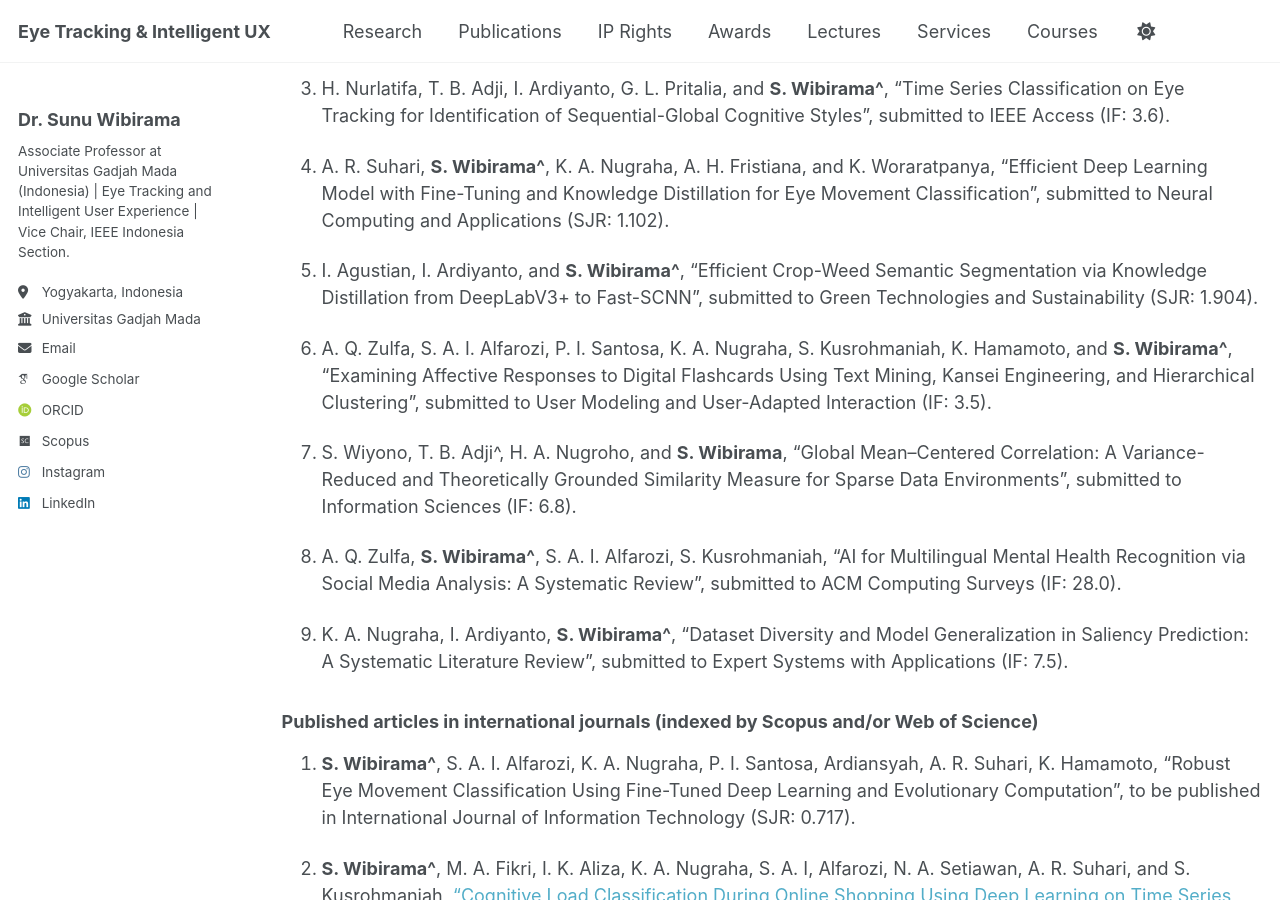
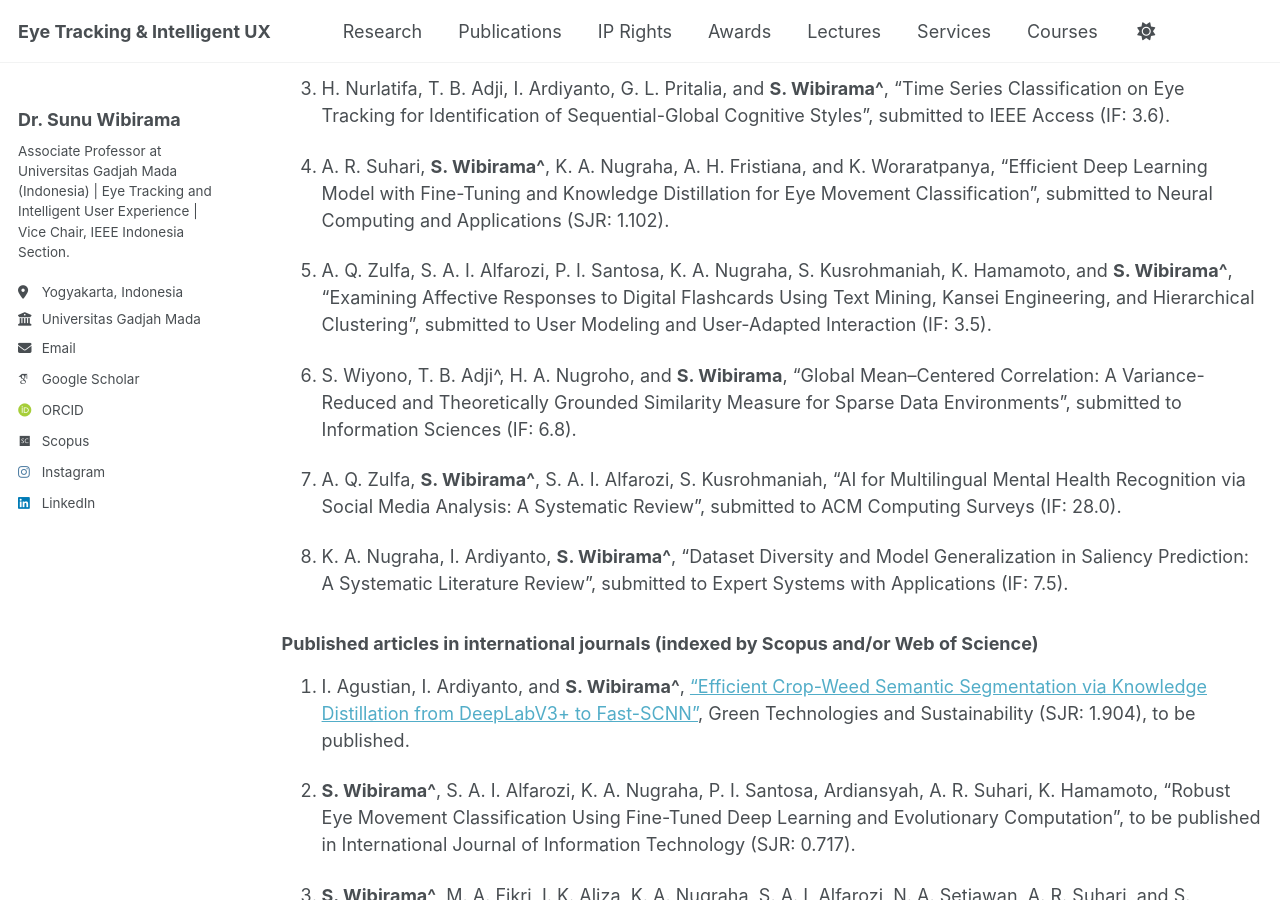
Before and after one commit to wibirama/wibirama.github.io, a Jekyll site: the page built from _pages/allpublications.md, in a window 1280 px wide and 900 px high, scrolled down 639 px. Built offline with Jekyll 4.4.1, drawn with Linux system fonts in a browser that asks for light colours; emoji names are drawn with the system emoji font; some web fonts are replaced; a script that is not in the unit is left out.

Commit message:
Update allpublications.md

```diff
--- a/_pages/allpublications.md
+++ b/_pages/allpublications.md
@@ -29,70 +29,70 @@ Journal articles
 
 4. A. R. Suhari, **S. Wibirama^**, K. A. Nugraha, A. H. Fristiana, and K. Woraratpanya, "Efficient Deep Learning Model with Fine-Tuning and Knowledge Distillation for Eye Movement Classification", submitted to Neural Computing and Applications (SJR: 1.102).
 
-5. I. Agustian, I. Ardiyanto, and **S. Wibirama^**, "Efficient Crop-Weed Semantic Segmentation via Knowledge Distillation from DeepLabV3+ to Fast-SCNN", submitted to Green Technologies and Sustainability (SJR: 1.904).
+5. A. Q. Zulfa, S. A. I. Alfarozi, P. I. Santosa, K. A. Nugraha, S. Kusrohmaniah, K. Hamamoto, and **S. Wibirama^**, "Examining Affective Responses to Digital Flashcards Using Text Mining, Kansei Engineering, and Hierarchical Clustering", submitted to User Modeling and User-Adapted Interaction (IF: 3.5).
 
-6. A. Q. Zulfa, S. A. I. Alfarozi, P. I. Santosa, K. A. Nugraha, S. Kusrohmaniah, K. Hamamoto, and **S. Wibirama^**, "Examining Affective Responses to Digital Flashcards Using Text Mining, Kansei Engineering, and Hierarchical Clustering", submitted to User Modeling and User-Adapted Interaction (IF: 3.5).
+6. S. Wiyono, T. B. Adji^, H. A. Nugroho, and **S. Wibirama**, "Global Mean–Centered Correlation: A Variance-Reduced and Theoretically Grounded Similarity Measure for Sparse Data Environments", submitted to Information Sciences (IF: 6.8).
 
-7. S. Wiyono, T. B. Adji^, H. A. Nugroho, and **S. Wibirama**, "Global Mean–Centered Correlation: A Variance-Reduced and Theoretically Grounded Similarity Measure for Sparse Data Environments", submitted to Information Sciences (IF: 6.8).
+7. A. Q. Zulfa, **S. Wibirama^**, S. A. I. Alfarozi, S. Kusrohmaniah, "AI for Multilingual Mental Health Recognition via Social Media Analysis: A Systematic Review", submitted to ACM Computing Surveys (IF: 28.0).
 
-8. A. Q. Zulfa, **S. Wibirama^**, S. A. I. Alfarozi, S. Kusrohmaniah, "AI for Multilingual Mental Health Recognition via Social Media Analysis: A Systematic Review", submitted to ACM Computing Surveys (IF: 28.0).
-
-9.  K. A. Nugraha, I. Ardiyanto, **S. Wibirama^**, "Dataset Diversity and Model Generalization in Saliency Prediction: A Systematic Literature Review", submitted to Expert Systems with Applications (IF: 7.5).
+8.  K. A. Nugraha, I. Ardiyanto, **S. Wibirama^**, "Dataset Diversity and Model Generalization in Saliency Prediction: A Systematic Literature Review", submitted to Expert Systems with Applications (IF: 7.5).
 
 
 ### Published articles in international journals (indexed by Scopus and/or Web of Science)
 
-1. **S. Wibirama^**, S. A. I. Alfarozi, K. A. Nugraha, P. I. Santosa, Ardiansyah, A. R. Suhari, K. Hamamoto, "Robust Eye Movement Classification Using Fine-Tuned Deep Learning and Evolutionary Computation", to be published in International Journal of Information Technology (SJR: 0.717).
+1.  I. Agustian, I. Ardiyanto, and **S. Wibirama^**, ["Efficient Crop-Weed Semantic Segmentation via Knowledge Distillation from DeepLabV3+ to Fast-SCNN"](https://doi.org/10.1016/j.grets.2026.100357), Green Technologies and Sustainability (SJR: 1.904), to be published.
 
-2. **S. Wibirama^**, M. A. Fikri, I. K. Aliza, K. A. Nugraha, S. A. I, Alfarozi, N. A. Setiawan, A. R. Suhari, and S. Kusrohmaniah, ["Cognitive Load Classification During Online Shopping Using Deep Learning on Time Series Eye Movement Indices"](https://doi.org/10.1016/j.array.2025.100669), Array, Vol. 29, pp. 100669: 1-16, 2026 (IF: 4.5).
+2. **S. Wibirama^**, S. A. I. Alfarozi, K. A. Nugraha, P. I. Santosa, Ardiansyah, A. R. Suhari, K. Hamamoto, "Robust Eye Movement Classification Using Fine-Tuned Deep Learning and Evolutionary Computation", to be published in International Journal of Information Technology (SJR: 0.717).
 
-3. K. A. Nugraha, **S. Wibirama^**, and I. Ardiyanto, ["Fine-tuning Deep Neural Network for Saliency Prediction in Movie Poster Documents"](https://doi.org/10.1016/j.icte.2025.09.008), ICT Express, Vol.11, pp. 1181–1185, 2025 (IF: 4.2).
+3. **S. Wibirama^**, M. A. Fikri, I. K. Aliza, K. A. Nugraha, S. A. I, Alfarozi, N. A. Setiawan, A. R. Suhari, and S. Kusrohmaniah, ["Cognitive Load Classification During Online Shopping Using Deep Learning on Time Series Eye Movement Indices"](https://doi.org/10.1016/j.array.2025.100669), Array, Vol. 29, pp. 100669: 1-16, 2026 (IF: 4.5).
 
-4.  **S. Wibirama^**, S. A. I, Alfarozi, A. R. Suhari, A. H. Fristiana, H. Nurlatifa, and P. I. Santosa, ["Classification of Cognitive Load Using Deep Learning Based on Eye Movement Indices"](https://doi.org/10.1109/ACCESS.2025.3613292), IEEE Access, Vol. 13, pp. 167324-167343, 2025 (IF: 3.6).
+4. K. A. Nugraha, **S. Wibirama^**, and I. Ardiyanto, ["Fine-tuning Deep Neural Network for Saliency Prediction in Movie Poster Documents"](https://doi.org/10.1016/j.icte.2025.09.008), ICT Express, Vol.11, pp. 1181–1185, 2025 (IF: 4.2).
 
-5. D. S. E. Atmaja, **S. Wibirama**, M.K. Herliansyah, A. Sudiarso, ["Comparative Study of Integral Image and Normalized Cross-Correlation Methods for Defect Detection on Batik Klowong Fabric"](https://doi.org/10.1016/j.rineng.2025.104124),  Results in Engineering, Vol. 25, pp. 104124, 2025. (IF: 5.0).
+5.  **S. Wibirama^**, S. A. I, Alfarozi, A. R. Suhari, A. H. Fristiana, H. Nurlatifa, and P. I. Santosa, ["Classification of Cognitive Load Using Deep Learning Based on Eye Movement Indices"](https://doi.org/10.1109/ACCESS.2025.3613292), IEEE Access, Vol. 13, pp. 167324-167343, 2025 (IF: 3.6).
 
-6. S. Rosidah, F.X. Ivan, S. Murnani, H. Nurlatifa, and **S. Wibirama^**, ["Impact of Color, Shape, and Typeface on Visual Attention: An Eye Tracking-Based User Experience Study"](https://ajstd.ubd.edu.bn/journal/vol42/iss1/2), ASEAN Journal on Science and Technology for Development (AJSTD), Vol. 42, No. 1, Article 2, pp.10-26, 2025 (SJR: 0.262).
+6. D. S. E. Atmaja, **S. Wibirama**, M.K. Herliansyah, A. Sudiarso, ["Comparative Study of Integral Image and Normalized Cross-Correlation Methods for Defect Detection on Batik Klowong Fabric"](https://doi.org/10.1016/j.rineng.2025.104124),  Results in Engineering, Vol. 25, pp. 104124, 2025. (IF: 5.0).
 
-7. A. H. Fristiana, S.A.I Alfarozi, A.E. Permansari, M. Pratama, **S. Wibirama^**, ["A Survey on Hyperparameters Optimization of Deep Learning for Time Series Classification"](https://doi.org/10.1109/ACCESS.2024.3516198),  IEEE Access, Vol.12, pp. 191162-191198, 2024 (IF: 3.4).
+7. S. Rosidah, F.X. Ivan, S. Murnani, H. Nurlatifa, and **S. Wibirama^**, ["Impact of Color, Shape, and Typeface on Visual Attention: An Eye Tracking-Based User Experience Study"](https://ajstd.ubd.edu.bn/journal/vol42/iss1/2), ASEAN Journal on Science and Technology for Development (AJSTD), Vol. 42, No. 1, Article 2, pp.10-26, 2025 (SJR: 0.262).
 
-8. S. Murnani, N.A. Setiawan, **S. Wibirama^**, ["Robust Object Selection in Spontaneous Gaze-Controlled Application using Exponential Moving Average and Hidden Markov Model"](https://doi.org/10.1109/THMS.2024.3413781), IEEE Transactions on Human-Machine Systems, Vol. 54, No. 5, pp. 485-498, 2024 (IF: 3.5).
+8. A. H. Fristiana, S.A.I Alfarozi, A.E. Permansari, M. Pratama, **S. Wibirama^**, ["A Survey on Hyperparameters Optimization of Deep Learning for Time Series Classification"](https://doi.org/10.1109/ACCESS.2024.3516198),  IEEE Access, Vol.12, pp. 191162-191198, 2024 (IF: 3.4).
 
-9. N. Paeedeh, M. Pratama, **S. Wibirama**, W. Mayer, Z. Cao, and R. Kowalczyk, ["Few-Shot Class Incremental Learning via Robust Transformer Approach"](https://doi.org/10.1016/j.ins.2024.120751), Information Sciences, Vol. 675, No. 120751, 2024 (IF: 8.1).
+9. S. Murnani, N.A. Setiawan, **S. Wibirama^**, ["Robust Object Selection in Spontaneous Gaze-Controlled Application using Exponential Moving Average and Hidden Markov Model"](https://doi.org/10.1109/THMS.2024.3413781), IEEE Transactions on Human-Machine Systems, Vol. 54, No. 5, pp. 485-498, 2024 (IF: 3.5).
 
-10. H. Nurlatifa, R. Hartanto, A. Ataka, and  **S. Wibirama^**, ["Optimum Object Selection Methods for Spontaneous Gaze-Based Interaction with Linear and Circular Trajectories"](https://doi.org/10.1016/j.rineng.2024.101769), Results in Engineering, Vol. 21, pp. 101769, 2024 (IF: 5.0).
+10. N. Paeedeh, M. Pratama, **S. Wibirama**, W. Mayer, Z. Cao, and R. Kowalczyk, ["Few-Shot Class Incremental Learning via Robust Transformer Approach"](https://doi.org/10.1016/j.ins.2024.120751), Information Sciences, Vol. 675, No. 120751, 2024 (IF: 8.1).
 
-11. L. A. Putri, I. Rahman, M. Puspita, S. N. Hidayat, A. B. Dharmawan, A. Rianjanu, **S. Wibirama**, R. Roto, K. Triyana, and H. S. Wasisto, ["Rapid analysis of meat floss origin using a supervised machine learning-based electronic nose towards food authentication"](https://doi.org/10.1038/s41538-023-00205-2), npj Science of Food, Vol. 7, No. 31, pp. 1-15, 2023 (IF: 7.000).
+11. H. Nurlatifa, R. Hartanto, A. Ataka, and  **S. Wibirama^**, ["Optimum Object Selection Methods for Spontaneous Gaze-Based Interaction with Linear and Circular Trajectories"](https://doi.org/10.1016/j.rineng.2024.101769), Results in Engineering, Vol. 21, pp. 101769, 2024 (IF: 5.0).
 
-12. P. V. Yulianandra, S. Murnani, P.I. Santosa, **S. Wibirama^**, ["Observing Cognitive Load During Online Learning with Various Task Complexities: An Eye Tracking Approach"](https://doi.org/10.1504/IJIL.2023.10051446), International Journal of Innovation and Learning, Vol. 34, No. 1, pp. 96-117, 2023 (SJR: 0.226).
+12. L. A. Putri, I. Rahman, M. Puspita, S. N. Hidayat, A. B. Dharmawan, A. Rianjanu, **S. Wibirama**, R. Roto, K. Triyana, and H. S. Wasisto, ["Rapid analysis of meat floss origin using a supervised machine learning-based electronic nose towards food authentication"](https://doi.org/10.1038/s41538-023-00205-2), npj Science of Food, Vol. 7, No. 31, pp. 1-15, 2023 (IF: 7.000).
 
-13. S. Murnani, N.A. Setiawan, **S. Wibirama**, ["Spontaneous Gaze Interaction Based on Smooth Pursuit Eye Movement Using Difference Pattern Approach"](https://doi.org/10.21924/cst.7.1.2022.739), Communications in Science and Technology, Vol. 7, No.1, pp.8-14, 2022 (SJR: 0.277).
+13. P. V. Yulianandra, S. Murnani, P.I. Santosa, **S. Wibirama^**, ["Observing Cognitive Load During Online Learning with Various Task Complexities: An Eye Tracking Approach"](https://doi.org/10.1504/IJIL.2023.10051446), International Journal of Innovation and Learning, Vol. 34, No. 1, pp. 96-117, 2023 (SJR: 0.226).
 
-14. A.E. Permanasari, D.A. Hidayat, **S. Wibirama**, I.S. Sakkinah, and D.R.A. Rambli, ["Development of a hospital virtual tour with virtual reality-based panorama"](https://doi.org/10.1504/IJIL.2021.117218), International Journal of Innovation and Learning, Vol. 30, No. 2, pp.119–131, 2021 (SJR: 0.226).
+14. S. Murnani, N.A. Setiawan, **S. Wibirama**, ["Spontaneous Gaze Interaction Based on Smooth Pursuit Eye Movement Using Difference Pattern Approach"](https://doi.org/10.21924/cst.7.1.2022.739), Communications in Science and Technology, Vol. 7, No.1, pp.8-14, 2022 (SJR: 0.277).
 
-15. **S. Wibirama^**, P. I. Santosa, P. Widyarani, N. Brilianto, W. Hafidh, ["Physical Discomfort and Eye Movements during Arbitrary and Optical Flow-Like Motions in Stereo 3D Contents"](https://doi.org/10.1007/s10055-019-00386-w), Virtual Reality, Vol. 24, pp. 39-51, 2020 (IF: 5.471).
+15. A.E. Permanasari, D.A. Hidayat, **S. Wibirama**, I.S. Sakkinah, and D.R.A. Rambli, ["Development of a hospital virtual tour with virtual reality-based panorama"](https://doi.org/10.1504/IJIL.2021.117218), International Journal of Innovation and Learning, Vol. 30, No. 2, pp.119–131, 2021 (SJR: 0.226).
 
-16. I. Ardiyanto, **S. Wibirama**, F. Nurwanto, ["Sliding Variance and Data Range for Lightweight Sports Activitiy Recognition with Fusion Modalities"](https://doi.org/10.1016/j.jksuci.2018.08.012), Journal of King Saud University-Computer and Information Sciences, Vol. 32, pp. 775-783, 2020 (IF: 9.006).
+16. **S. Wibirama^**, P. I. Santosa, P. Widyarani, N. Brilianto, W. Hafidh, ["Physical Discomfort and Eye Movements during Arbitrary and Optical Flow-Like Motions in Stereo 3D Contents"](https://doi.org/10.1007/s10055-019-00386-w), Virtual Reality, Vol. 24, pp. 39-51, 2020 (IF: 5.471).
 
-17. S. Thiyagarajan, S. N. Rosli, M. Kamal M. A, **S. Wibirama**, ["Tracking The Eye-Mind Relationship of Positive Emotion using Eye Tracking Technique"](https://jamt.utem.edu.my/jamt/article/view/5725),  Journal of Advanced Manufacturing Technology, Vol.13, No.2 (2), 2019 (SJR: 0.146).
+17. I. Ardiyanto, **S. Wibirama**, F. Nurwanto, ["Sliding Variance and Data Range for Lightweight Sports Activitiy Recognition with Fusion Modalities"](https://doi.org/10.1016/j.jksuci.2018.08.012), Journal of King Saud University-Computer and Information Sciences, Vol. 32, pp. 775-783, 2020 (IF: 9.006).
 
-18. S. Thiyagarajan, M. Kamal M. A., **S. Wibirama**, O. Mikami, ["Applying Eye Tracking Device on The Gazing Behaviour and Its Effects on Emotions Attributes"](https://jamt.utem.edu.my/jamt/article/view/5722), Journal of Advanced Manufacturing Technology, Vol.13, No.2 (2), 2019 (SJR: 0.146).
+18. S. Thiyagarajan, S. N. Rosli, M. Kamal M. A, **S. Wibirama**, ["Tracking The Eye-Mind Relationship of Positive Emotion using Eye Tracking Technique"](https://jamt.utem.edu.my/jamt/article/view/5725),  Journal of Advanced Manufacturing Technology, Vol.13, No.2 (2), 2019 (SJR: 0.146).
 
-19. N. H. Baharom, S. R. Aid, M. Kamal M. A., **S. Wibirama**, O. Mikami, ["Exploring The Eye Tracking Data on Human Behaviour on Consumer Merchandise Product"](https://jamt.utem.edu.my/jamt/article/view/5723), Journal of Advanced Manufacturing Technology, Vol.13, No.2 (2), 2019 (SJR: 0.146).
+19. S. Thiyagarajan, M. Kamal M. A., **S. Wibirama**, O. Mikami, ["Applying Eye Tracking Device on The Gazing Behaviour and Its Effects on Emotions Attributes"](https://jamt.utem.edu.my/jamt/article/view/5722), Journal of Advanced Manufacturing Technology, Vol.13, No.2 (2), 2019 (SJR: 0.146).
 
-20. N. H. Baharom, N. Jayabalan, M. Kamal M. A., **S. Wibirama**, ["Positive Emotion Recognition Through Eye Tracking Technology"](https://jamt.utem.edu.my/jamt/article/view/5683), Journal of Advanced Manufacturing Technology, Vol.13, No.2(1), pp.143-152, 2019 (SJR: 0.146).
+20. N. H. Baharom, S. R. Aid, M. Kamal M. A., **S. Wibirama**, O. Mikami, ["Exploring The Eye Tracking Data on Human Behaviour on Consumer Merchandise Product"](https://jamt.utem.edu.my/jamt/article/view/5723), Journal of Advanced Manufacturing Technology, Vol.13, No.2 (2), 2019 (SJR: 0.146).
 
-21. **S. Wibirama^**, I. Ardiyanto, T. Satriya, T. B. Adji, N. A. Setiawan, M. T. Setiawan, ["An Improved Pupil Localization Technique for Real-Time Video-Oculography under Extreme Eyelid Occlusion"](http://www.ijicic.org/ijicic-150423.pdf), International Journal of Innovative Computing, Information and Control, Vol. 15, No. 4, pp. 1547-1563, 2019 (SJR: 0.426).
+21. N. H. Baharom, N. Jayabalan, M. Kamal M. A., **S. Wibirama**, ["Positive Emotion Recognition Through Eye Tracking Technology"](https://jamt.utem.edu.my/jamt/article/view/5683), Journal of Advanced Manufacturing Technology, Vol.13, No.2(1), pp.143-152, 2019 (SJR: 0.146).
 
-22. W. Mahardika, **S. Wibirama^**, R. Ferdiana, S. S. Kusumawardani, ["A Novel User Experience Study of Parallax Scrolling using Eye Tracking and User Experience"](http://dx.doi.org/10.18517/ijaseit.8.4.6500), International Journal on Advanced Science, Engineering and Information Technology, Vol. 8, No. 4, pp. 1226-1233, 2018 (SJR: 0.208).
+22. **S. Wibirama^**, I. Ardiyanto, T. Satriya, T. B. Adji, N. A. Setiawan, M. T. Setiawan, ["An Improved Pupil Localization Technique for Real-Time Video-Oculography under Extreme Eyelid Occlusion"](http://www.ijicic.org/ijicic-150423.pdf), International Journal of Innovative Computing, Information and Control, Vol. 15, No. 4, pp. 1547-1563, 2019 (SJR: 0.426).
 
-23. **S. Wibirama^**, H. A. Nugroho, K. Hamamoto, ["Depth Gaze and ECG Based Frequency Dynamics during Motion Sickness in Stereoscopic 3D Movie"](https://doi.org/10.1016/j.entcom.2018.02.003), Entertainment Computing, Vol. 28, pp.117-127, 2018 (IF: 2.072).
+23. W. Mahardika, **S. Wibirama^**, R. Ferdiana, S. S. Kusumawardani, ["A Novel User Experience Study of Parallax Scrolling using Eye Tracking and User Experience"](http://dx.doi.org/10.18517/ijaseit.8.4.6500), International Journal on Advanced Science, Engineering and Information Technology, Vol. 8, No. 4, pp. 1226-1233, 2018 (SJR: 0.208).
 
-24. **S. Wibirama^**, H. A. Nugroho, K. Hamamoto, [“Evaluating 3D Gaze Tracking in Virtual Space: A Computer Graphics Approach”](http://doi.org/10.1016/j.entcom.2017.04.003), Entertainment Computing, Vol. 21, pp.11-17, 2017 (IF: 2.072).
+24. **S. Wibirama^**, H. A. Nugroho, K. Hamamoto, ["Depth Gaze and ECG Based Frequency Dynamics during Motion Sickness in Stereoscopic 3D Movie"](https://doi.org/10.1016/j.entcom.2018.02.003), Entertainment Computing, Vol. 28, pp.117-127, 2018 (IF: 2.072).
 
-25. **S.Wibirama^** and K. Hamamoto, [“3D Gaze Tracking on Stereoscopic Display using Optimized Geometric Method”](http://dx.doi.org/10.1541/ieejeiss.134.345), IEEJ Transactions on Electronics, Information, and Systems, Vol. 134, No. 3, pp. 345-352, 2014 (SJR: 0.154).
+25. **S. Wibirama^**, H. A. Nugroho, K. Hamamoto, [“Evaluating 3D Gaze Tracking in Virtual Space: A Computer Graphics Approach”](http://doi.org/10.1016/j.entcom.2017.04.003), Entertainment Computing, Vol. 21, pp.11-17, 2017 (IF: 2.072).
 
-26. **S. Wibirama^**,  S. Tungjitkusolmun, and C. Pintavirooj, [“Dual-Camera Acquisition for Accurate Measurement of Three-Dimensional Eye Movements”](http://dx.doi.org/10.1002/tee.21845), Transactions on Electrical and Electronic Engineering, Vol.8, No. 3, pp. 238-246, 2013 (IF: 0.923).
+26. **S.Wibirama^** and K. Hamamoto, [“3D Gaze Tracking on Stereoscopic Display using Optimized Geometric Method”](http://dx.doi.org/10.1541/ieejeiss.134.345), IEEJ Transactions on Electronics, Information, and Systems, Vol. 134, No. 3, pp. 345-352, 2014 (SJR: 0.154).
+
+27. **S. Wibirama^**,  S. Tungjitkusolmun, and C. Pintavirooj, [“Dual-Camera Acquisition for Accurate Measurement of Three-Dimensional Eye Movements”](http://dx.doi.org/10.1002/tee.21845), Transactions on Electrical and Electronic Engineering, Vol.8, No. 3, pp. 238-246, 2013 (IF: 0.923).
 
 Conference papers
 ======
```
